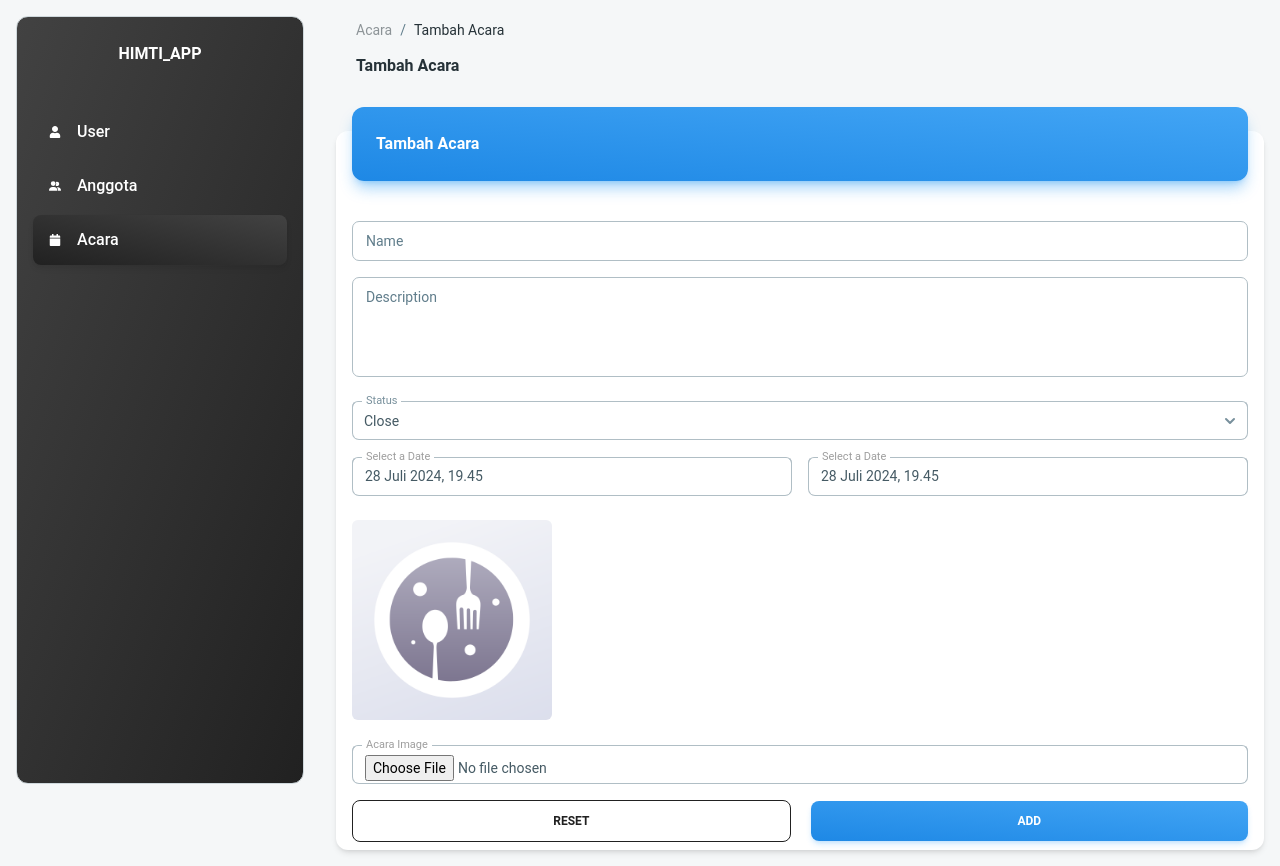
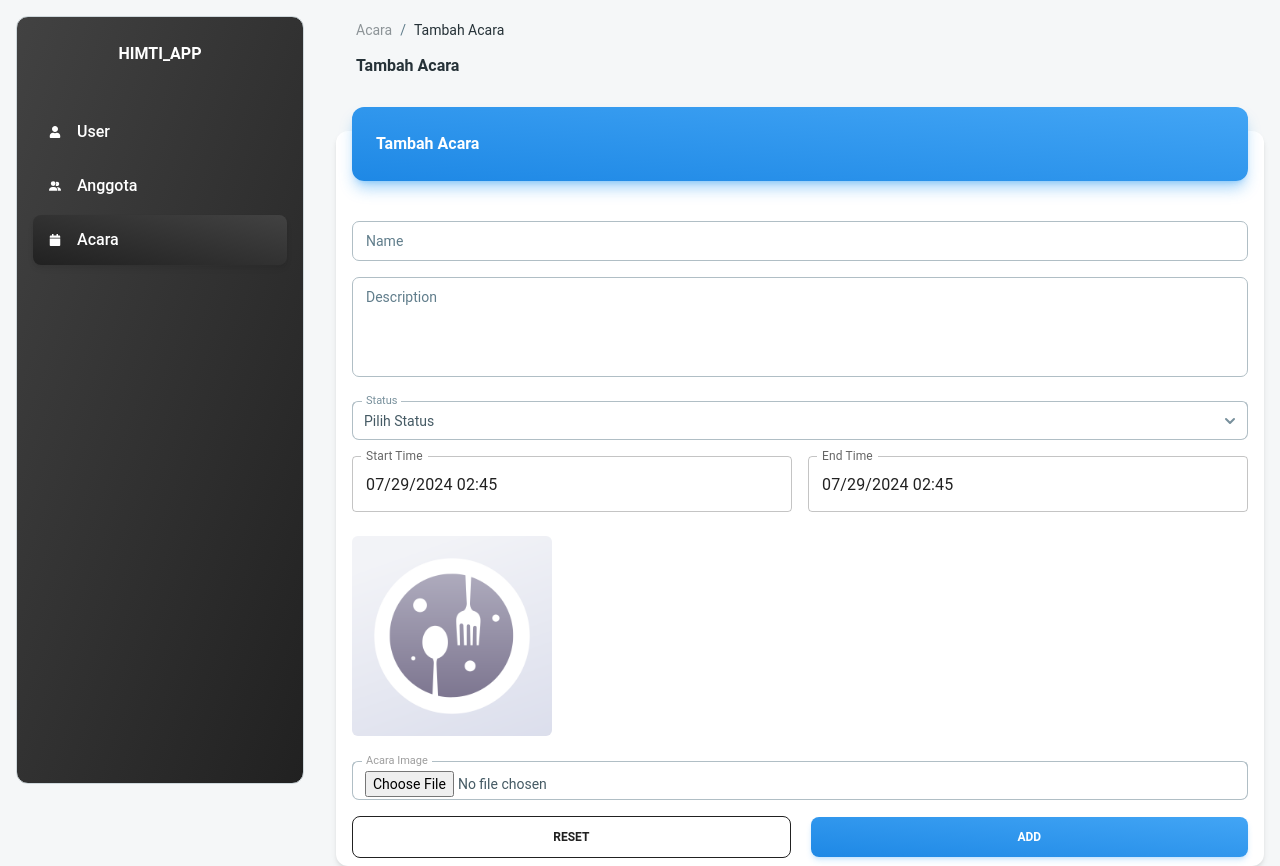
Before and after one commit to LitbangHimtiUMT/himti-cms, a React (Vite) app: page /admin/acara/create in a window 1280 px wide. Shown: the top 866 px of the page. Built offline with nearby package versions, Linux system fonts and the light colour scheme; sample sign-in values are in the browser's storage.

Commit message:
feat: datetimepicker acara

```diff
--- a/src/core/utils/routes.tsx
+++ b/src/core/utils/routes.tsx
@@ -1,7 +1,7 @@
-import AcaraView from "@features/admin/acara/view/Acara";
+import AcaraView from "@features/admin/acara/view/acara";
 import AddAcaraView from "@features/admin/acara/view/addAcara";
 import { AnggotaView } from "@features/admin/anggota/view/Anggotas";
-import { UserView } from "@features/admin/users/view/Users";
+import { UserView } from "@features/admin/users/view/users";
 import AdminView from "@features/admin/view/Admin";
 import LoginView from "@features/auth/view/LoginView";
 import { createBrowserRouter } from "react-router-dom";
--- a/src/entries/App.tsx
+++ b/src/entries/App.tsx
@@ -2,12 +2,16 @@ import { queryClient } from "@core/libs/query/query";
 import { QueryClientProvider } from "@tanstack/react-query";
 import { RouterProvider } from "react-router-dom";
 import { router } from "@core/utils/routes";
+import { LocalizationProvider } from "@mui/x-date-pickers";
+import { AdapterDateFns } from '@mui/x-date-pickers/AdapterDateFns';
 
 function App() {
   return (
     <>
       <QueryClientProvider client={queryClient}>
-        <RouterProvider router={router} />
+        <LocalizationProvider dateAdapter={AdapterDateFns}>
+          <RouterProvider router={router} />
+        </LocalizationProvider>
       </QueryClientProvider>
     </>
   );
--- a/src/features/_global/components/Pagination/index.tsx
+++ b/src/features/_global/components/Pagination/index.tsx
@@ -32,8 +32,8 @@ export const Pagination: React.FC<IPaginationProps> = ({
         onClick={() => handlePageChange(1)}
         className={
           currentPage === 1
-            ? "border border-solid bg-blue-400 border-blue-400 w-8 h-8 rounded-md"
-            : "border border-solid border-blue-400 w-8 h-8 rounded-md text-black"
+            ? "border border-solid bg-gradient-to-tr from-gray-900 to-gray-800 border-gray-800 w-8 h-8 rounded-md text-white"
+            : "border border-solid border-gray-800 w-8 h-8 rounded-md text-black"
         }
       >
         1
@@ -51,8 +51,8 @@ export const Pagination: React.FC<IPaginationProps> = ({
           onClick={() => handlePageChange(i)}
           className={
             i === currentPage
-              ? "border border-solid bg-blue-400 border-blue-400 w-8 h-8 rounded-md"
-              : "border border-solid border-blue-400 w-8 h-8 rounded-md text-black"
+              ? "border border-solid bg-gradient-to-tr from-gray-900 to-gray-800 border-gray-800 w-8 h-8 rounded-md text-white"
+              : "border border-solid border-gray-800 w-8 h-8 rounded-md text-black"
           }
         >
           {i}
@@ -71,8 +71,8 @@ export const Pagination: React.FC<IPaginationProps> = ({
           onClick={() => handlePageChange(totalPages)}
           className={
             currentPage === totalPages
-              ? "border border-solid bg-blue-400 border-blue-400 w-8 h-8 rounded-md"
-              : "border border-solid border-blue-400 w-8 h-8 rounded-md text-black"
+              ? "border border-solid bg-gradient-to-tr from-gray-900 to-gray-800 border-gray-800 w-8 h-8 rounded-md text-white"
+              : "border border-solid border-gray-800 w-8 h-8 rounded-md text-black"
           }
         >
           {totalPages}
@@ -90,8 +90,8 @@ export const Pagination: React.FC<IPaginationProps> = ({
         disabled={currentPage === 1}
         className={
           currentPage === 1
-            ? "border border-solid bg-gray-400 border-gray-400 h-8 rounded-md px-2 text-xs"
-            : "border border-solid border-blue-400 h-8 rounded-md px-2 text-black text-xs"
+            ? "border border-solid bg-gray-400 border-gray-400 h-8 rounded-md px-2 text-xs text-white"
+            : "border border-solid border-gray-800 h-8 rounded-md px-2 text-black text-xs"
         }
       >
         Previous
@@ -102,8 +102,8 @@ export const Pagination: React.FC<IPaginationProps> = ({
         disabled={currentPage === totalPages}
         className={
           currentPage === totalPages
-            ? "border border-solid bg-gray-400 border-gray-400 h-8 rounded-md px-2 text-xs"
-            : "border border-solid border-blue-400 h-8 rounded-md px-2 text-black text-xs"
+            ? "border border-solid bg-gray-400 border-gray-400 h-8 rounded-md px-2 text-xs text-white"
+            : "border border-solid border-gray-800 h-8 rounded-md px-2 text-black text-xs"
         }
       >
         Next
--- a/src/features/admin/acara/components/AcaraContent.tsx
+++ b/src/features/admin/acara/components/AcaraContent.tsx
@@ -15,7 +15,7 @@ import { TableItem } from "./Table/TableItem";
 const Thead = ["Nama", "Mulai Acara", "Selesai Acara", "Gambar", "Status", ""];
 
 export const AcaraContent: React.FC = () => {
-  const { data: acara, isLoading } = useAcara();
+  const { data: acara, isLoading } = useAcara({ perPage: 1 });
 
   const [searchParams, setSearchParams] = useSearchParams();
   const queryParams = convertQueryParamsToObject(searchParams.toString());
--- a/src/features/admin/acara/components/FormAddAcara.tsx
+++ b/src/features/admin/acara/components/FormAddAcara.tsx
@@ -8,25 +8,22 @@ import {
   Select,
   Option,
   Textarea,
-  Popover,
-  PopoverContent,
-  PopoverHandler,
 } from "@material-tailwind/react";
 import React, { useState } from "react";
 import { AcaraDTO } from "../model/acara";
 import { useAcaraCreation } from "@features/_global/hooks/useAcara";
 import DefaultImage from "@core/assets/default-image.png";
-import { DayPicker } from "react-day-picker";
-import "react-day-picker/dist/style.css";
-import { formatDate } from "@features/_global/lib/FormatTime";
+import { DateTimePicker } from "@mui/x-date-pickers/DateTimePicker";
+import { TextField } from "@mui/material";
+import { utcToZonedTime } from "date-fns-tz";
 
 const InitialValue: AcaraDTO = {
   name: "",
   description: "",
   isOpen: "",
   image: "",
-  startTime: new Date().toISOString(),
-  endTime: new Date().toISOString(),
+  startTime: utcToZonedTime(new Date(), 'Asia/Jakarta'),
+  endTime: utcToZonedTime(new Date(), 'Asia/Jakarta'),
 };
 
 interface ImageFile extends File {
@@ -71,8 +68,6 @@ const FormAddAcara: React.FC = () => {
     e.preventDefault();
     if (!validate()) return;
     const formData = new FormData();
-    if(acaraBody.startTime && acaraBody.endTime){
-    }
     Object.entries(acaraBody).forEach(([key, value]) => {
       formData.append(key, value as any);
     });
@@ -159,15 +154,15 @@ const FormAddAcara: React.FC = () => {
           <div className="mb-4">
             <Select
               label="Status"
-              value={acaraBody.isOpen ? "yes" : "no"}
-              onChange={(e: React.ChangeEvent<HTMLSelectElement>) =>
+              value={acaraBody.isOpen ? acaraBody.isOpen ? "yes" : "no" : ""}
+              onChange={(e: string) => {
                 setAcaraBody({
                   ...acaraBody,
-                  isOpen: e.target.value === "yes",
-                })
-              }
+                  isOpen: e === "yes",
+                });
+              }}
             >
-              <Option value="yes">Pilih Status</Option>
+              <Option value="">Pilih Status</Option>
               <Option value="yes">Open</Option>
               <Option value="no">Close</Option>
             </Select>
@@ -175,60 +170,42 @@ const FormAddAcara: React.FC = () => {
 
           <div className="flex gap-4 mb-4">
             <div className="flex-1">
-              <Popover placement="bottom">
-                <PopoverHandler>
-                  <Input
-                    label="Select a Date"
-                    onChange={() => null}
-                    value={
-                      acaraBody.startTime ? formatDate(acaraBody.startTime as Date) : ""
-                    }
-                  />
-                </PopoverHandler>
-                <PopoverContent>
-                  <DayPicker
-                    selected={acaraBody.startTime as Date}
-                    onSelect={(date) =>
-                      setAcaraBody({ ...acaraBody, startTime: date?.toISOString() as string })
-                    }
-                    mode="single"
-                    className="w-full"
-                  />
-                  {errors.startTime && (
-                    <p className="text-[#DC2626] text-xs">{errors.startTime}</p>
-                  )}
-                </PopoverContent>
-              </Popover>
+              <DateTimePicker
+                className="w-full"
+                label="Start Time"
+                value={acaraBody.startTime}
+                onChange={(value: Date | null) => {
+                  if (value) {
+                    setAcaraBody({
+                      ...acaraBody,
+                      startTime: value.toISOString(),
+                    });
+                  }
+                }}
+                ampm={false}
+                renderInput={(params) => <TextField {...params} />}
+              />
             </div>
             <div className="flex-1">
-              <Popover placement="bottom">
-                <PopoverHandler>
-                  <Input
-                    label="Select a Date"
-                    onChange={() => null}
-                    value={
-                      acaraBody.endTime ? formatDate(acaraBody.endTime as Date) : ""
-                    }
-                  />
-                </PopoverHandler>
-                <PopoverContent>
-                  <DayPicker
-                    selected={acaraBody.endTime as Date}
-                    onSelect={(date) =>
-                      setAcaraBody({ ...acaraBody, endTime: date?.toISOString() as string })
-                    }
-                    mode="single"
-                    classNames={{
-                      day_selected:
-                        "rounded bg-gray-900 text-white hover:bg-gray-900 hover:text-white focus:bg-gray-900 focus:text-white",
-                    }}
-                    className="w-full"
-                  />
-                  {errors.endTime && (
-                    <p className="text-[#DC2626] text-xs">{errors.endTime}</p>
-                  )}
-                </PopoverContent>
-              </Popover>
+              <DateTimePicker
+                className="w-full"
+                label="End Time"
+                value={acaraBody.endTime}
+                minDate={new Date(acaraBody.startTime as string)}
+                minDateTime={new Date(acaraBody.startTime as string)}
+                // minDateTime={new Date(acaraBody.startTime as string)}
+                // minTime={new Date(acaraBody.startTime as string)}
+                onChange={(value: Date | null) => {
+                  if (value) {
+                    setAcaraBody({
+                      ...acaraBody,
+                      endTime: value.toISOString(),
+                    });
+                  }
+                }}
+                ampm={false}
+                renderInput={(params) => <TextField {...params} />}
+              />
             </div>
           </div>
 
@@ -245,7 +222,8 @@ const FormAddAcara: React.FC = () => {
               label="Acara Image"
               variant="outlined"
               error={!!errors.image}
-              onChange={handleChangeImage} />
+              onChange={handleChangeImage}
+            />
             {errors.image && (
               <p className="text-[#DC2626] text-xs">{errors.image}</p>
             )}
```
Also changed, not shown: package.json (+7 -1 lines), src/features/admin/acara/components/DateTime/DateTime.tsx (added), 1 other file (tests, documents, lock files or other folders).
